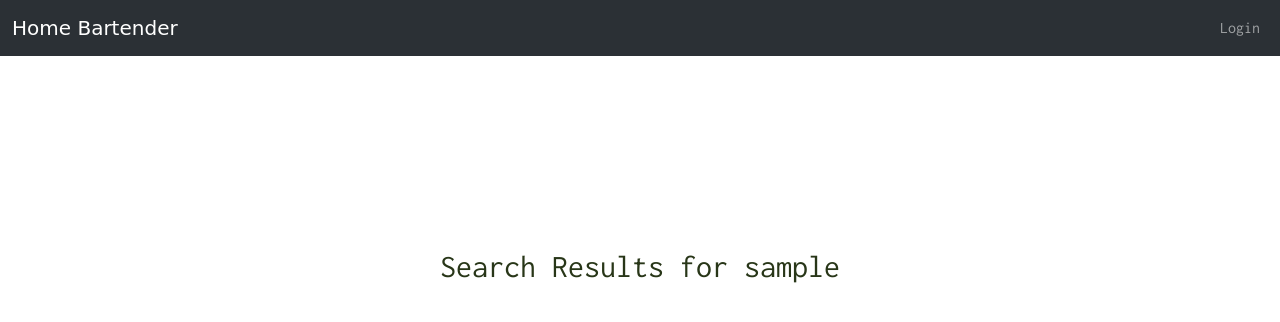
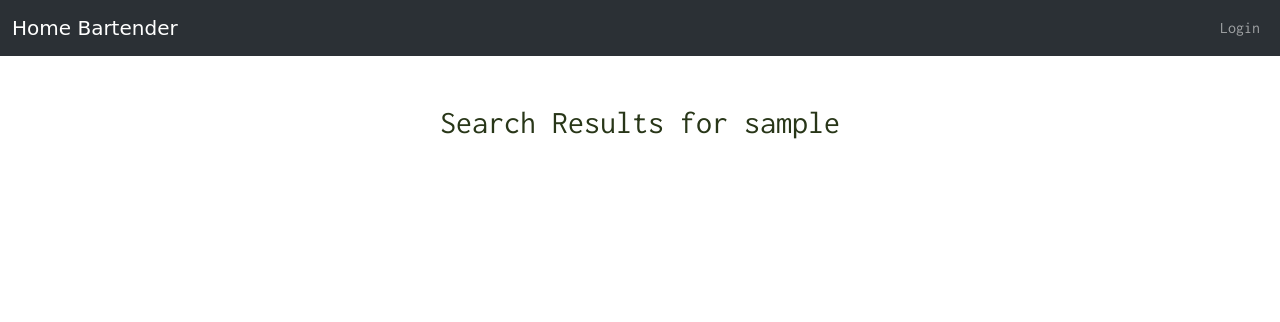
Before and after one commit to cenkbuker/Home-Bartender, a Flask app: a page that uses templates/search-list.html in a window 1280 px wide. Shown: the top 322 px of the page. Run offline with Flask 3, Linux system fonts and the light colour scheme; data that the repository does not hold is empty; some web fonts are replaced.

Commit message:
small styling on search

```diff
--- a/templates/search-list.html
+++ b/templates/search-list.html
@@ -1,8 +1,8 @@
 {%extends 'base.html'%}
 
 {%block content%}
-<div style="margin-top: 15%;">
-<h2 class="center m-3">Search Results for {{name}}</h2>
+<div>
+<h2 class="center m-5">Search Results for {{name}}</h2>
 {%if cocktails.name == "No result for search term"%}
 <h3 class="center">{{cocktails.name}}</h3>
 <form action="/" class="center mt-5">
```
